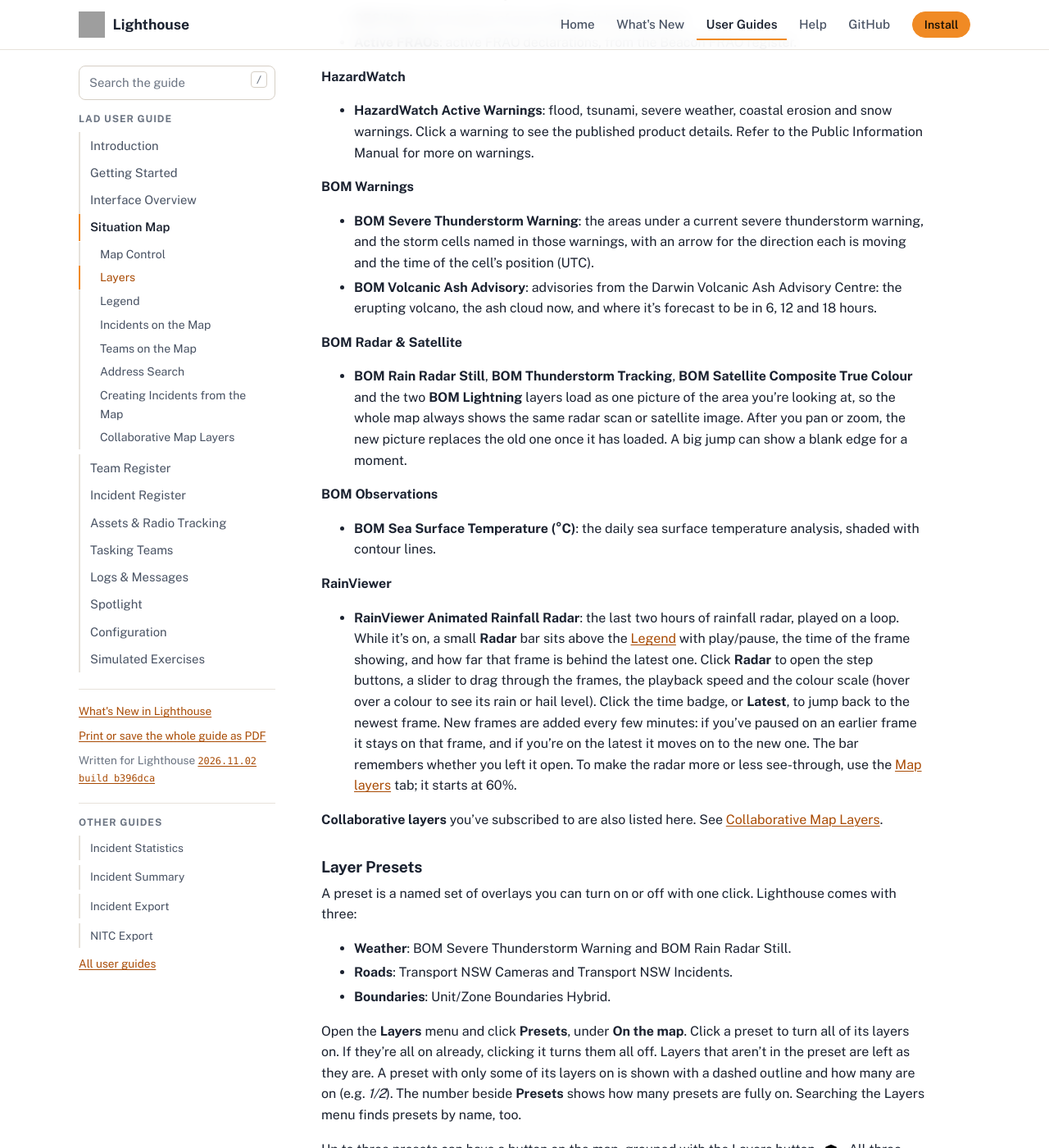
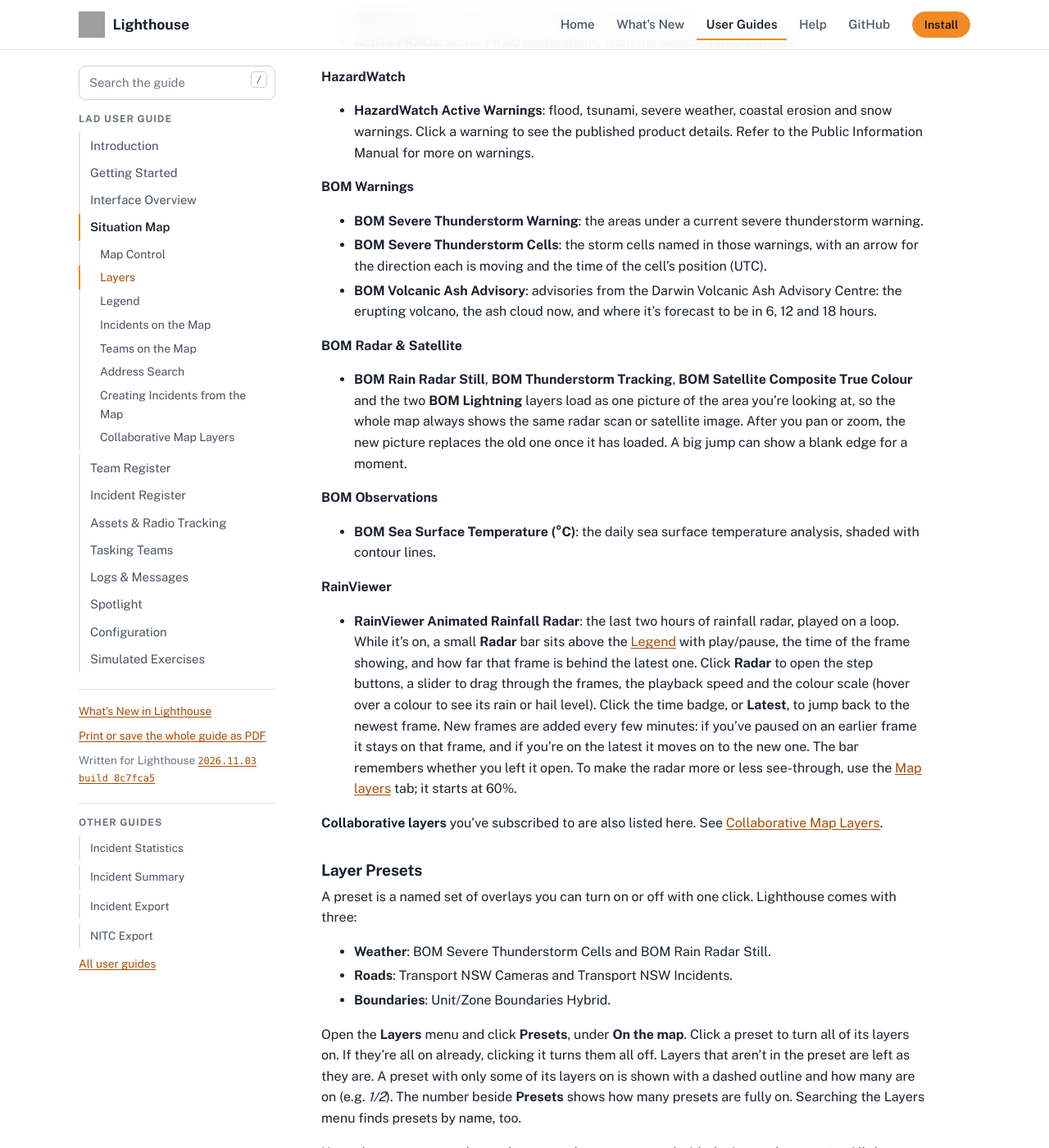
Before and after one commit to NSWSESMembers/lighthouse.ses.nsw.gov.au, a Jekyll site: the page built from preview/guides/lad/situation-map.md, in a window 1280 px wide and 1400 px high, scrolled down 6447 px. Shown: the whole window at 82% size. Built offline with Jekyll 4.4.1, drawn with Linux system fonts in a browser that asks for light colours; grey boxes are pictures that could not be loaded.

Commit message:
Sync preview docs from NSWSESMembers/Lighthouse@8c7fca5 (master-dev)

```diff
--- a/_data/lad_guide_preview.yml
+++ b/_data/lad_guide_preview.yml
@@ -1,2 +1,2 @@
-version_name: "2026.11.02 build b396dca"
-commit: "b396dca4c461de291db7f77b0df43f8087abd453"
+version_name: "2026.11.03 build 8c7fca5"
+commit: "8c7fca5d7e2258234a27029eda595dcc643dec41"
--- a/preview/guides/lad/situation-map.md
+++ b/preview/guides/lad/situation-map.md
@@ -125,7 +125,8 @@ Most layers are described by their name. Those that need more explanation:
 
 **BOM Warnings**
 
-- **BOM Severe Thunderstorm Warning**: the areas under a current severe thunderstorm warning, and the storm cells named in those warnings, with an arrow for the direction each is moving and the time of the cell's position (UTC).
+- **BOM Severe Thunderstorm Warning**: the areas under a current severe thunderstorm warning.
+- **BOM Severe Thunderstorm Cells**: the storm cells named in those warnings, with an arrow for the direction each is moving and the time of the cell's position (UTC).
 - **BOM Volcanic Ash Advisory**: advisories from the Darwin Volcanic Ash Advisory Centre: the erupting volcano, the ash cloud now, and where it's forecast to be in 6, 12 and 18 hours.
 
 **BOM Radar & Satellite**
@@ -146,7 +147,7 @@ Most layers are described by their name. Those that need more explanation:
 
 A preset is a named set of overlays you can turn on or off with one click. Lighthouse comes with three:
 
-- **Weather**: BOM Severe Thunderstorm Warning and BOM Rain Radar Still.
+- **Weather**: BOM Severe Thunderstorm Cells and BOM Rain Radar Still.
 - **Roads**: Transport NSW Cameras and Transport NSW Incidents.
 - **Boundaries**: Unit/Zone Boundaries Hybrid.
 
```
Also changed, not shown: preview/guides/lad/configuration.md (+1 -1 lines), preview/whats-new/index.md (+2 -2 lines).
